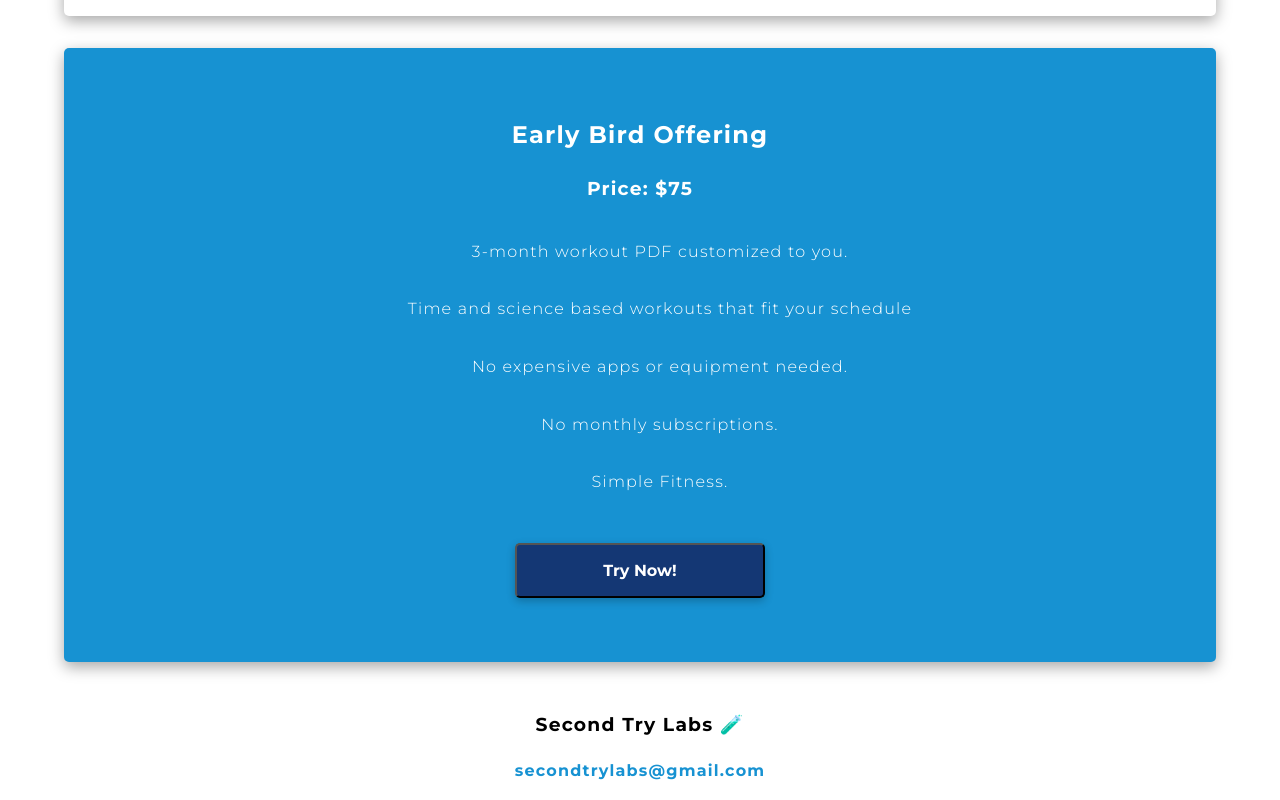
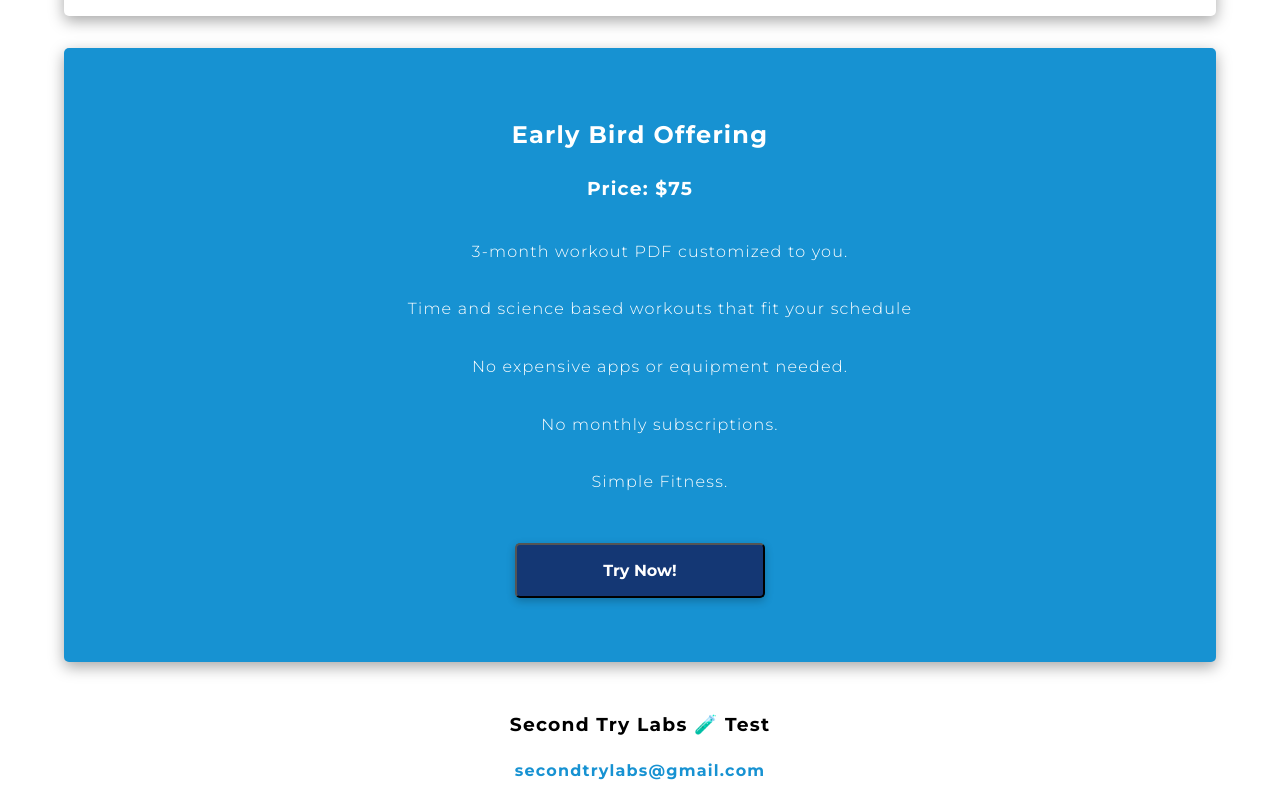
Before and after one commit to garkilic/build-up, a React (Create React App) app: page / in a window 1280 px wide. Shown: the part 1628-2428 px from the top of the page. Built offline with nearby package versions, Linux system fonts and the light colour scheme; what @typeform/embed would draw is missing.

Commit message:
Testing VS

```diff
--- a/src/components/Footer.js
+++ b/src/components/Footer.js
@@ -3,7 +3,7 @@ import React from "react";
 export default function Footer() {
 	return (
 		<div className="footer container" id="contact">
-			<h3>Second Try Labs 🧪</h3>
+			<h3>Second Try Labs 🧪 Test</h3>
 			<ul className="footer--links">
 				<li>
 					<a href="mailto:tryagainlabs@gmail.com">secondtrylabs@gmail.com</a>
```
